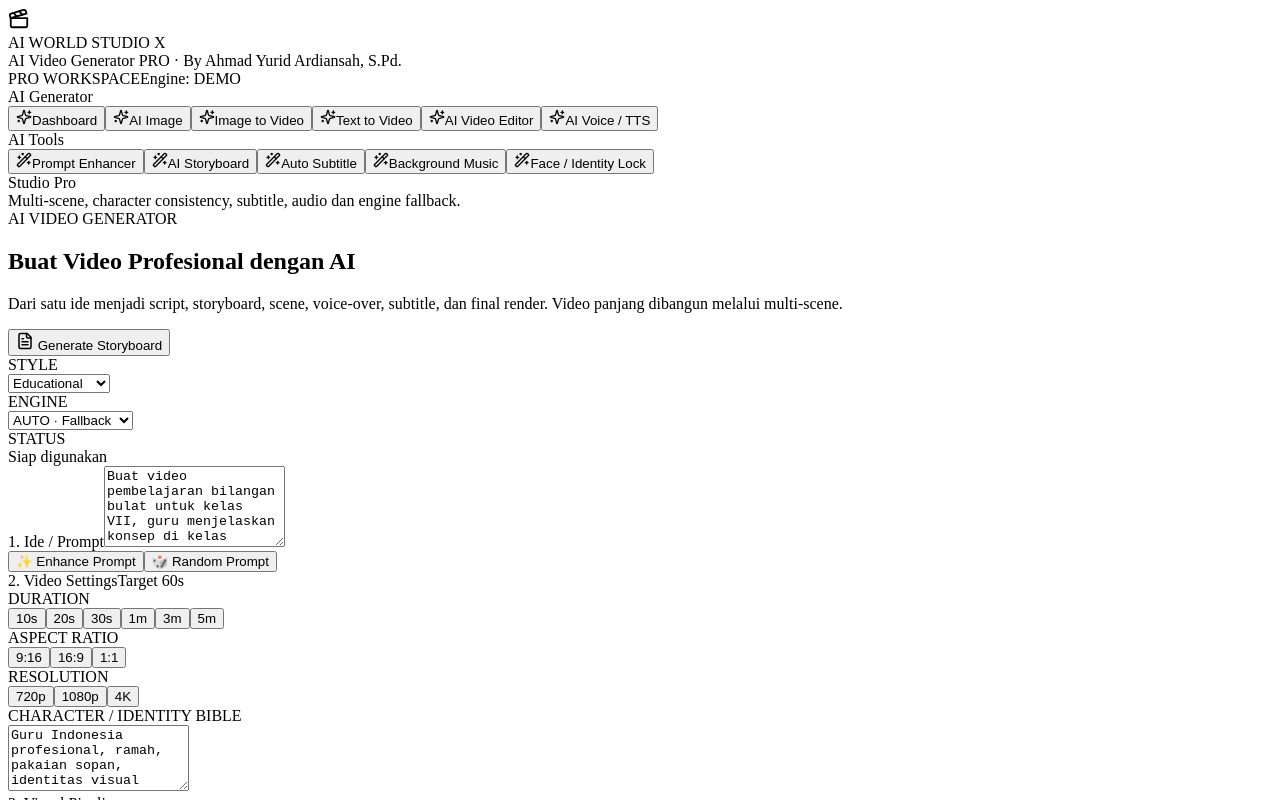
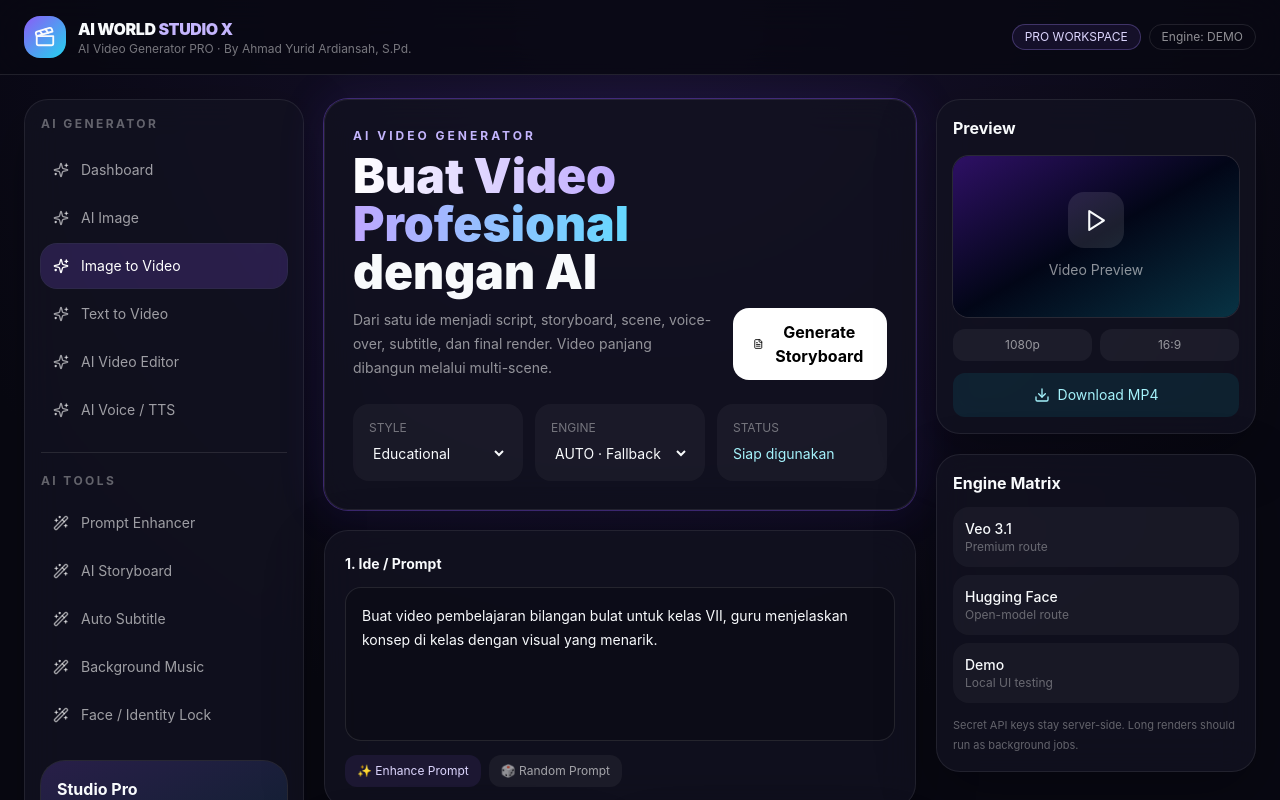
Before and after one commit to ahmadardiansyah24-boop/ai-video-generator-pro-x1, a Next.js app: page / in a window 1280 px wide. Shown: the top 800 px of the page. Built offline with nearby package versions, Linux system fonts and the light colour scheme.

Commit message:
Fix Next.js root layout and load global CSS

```diff
--- /dev/null
+++ b/app/layout.tsx
@@ -0,0 +1,15 @@
+import type { Metadata } from 'next';
+import './globals.css';
+
+export const metadata: Metadata = {
+  title: 'AI World Studio X — AI Video Generator PRO',
+  description: 'AI Video Generator PRO by Ahmad Yurid Ardiansah, S.Pd.',
+};
+
+export default function RootLayout({ children }: Readonly<{ children: React.ReactNode }>) {
+  return (
+    <html lang="id">
+      <body>{children}</body>
+    </html>
+  );
+}
```
